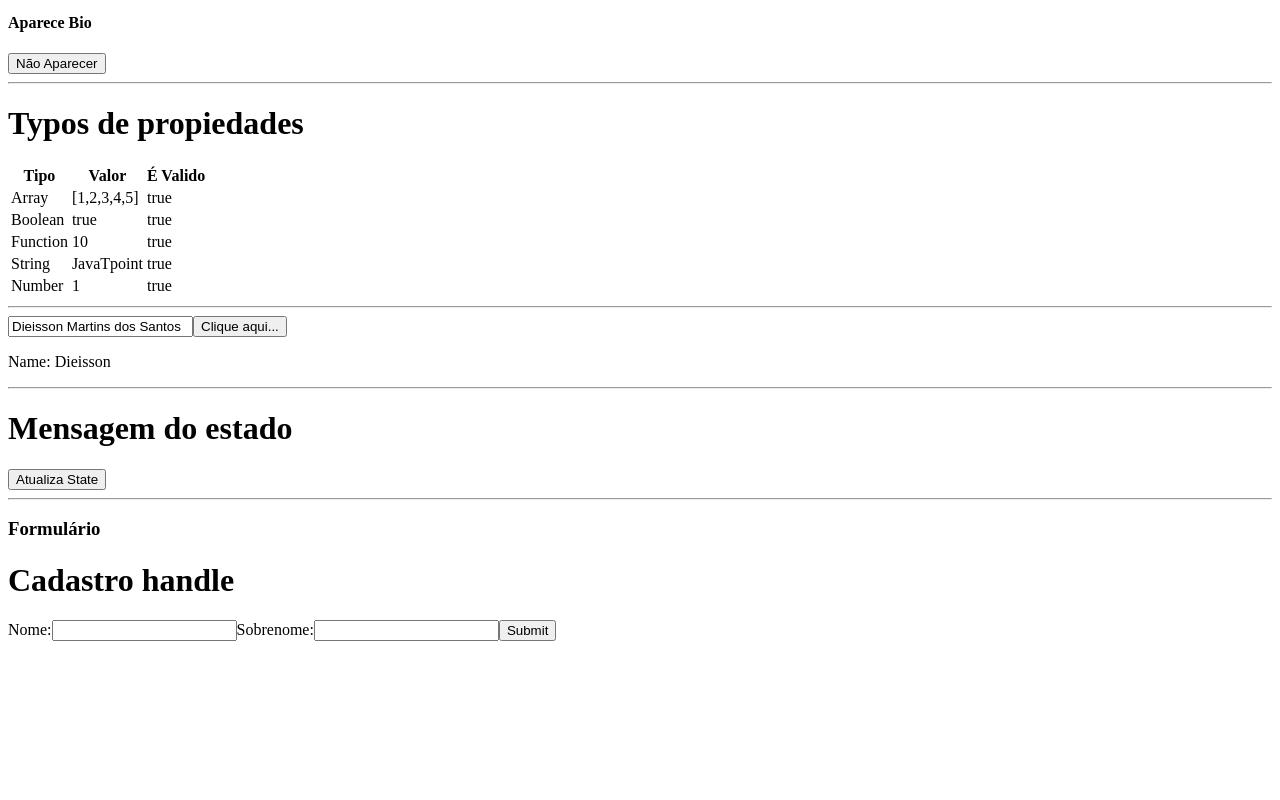
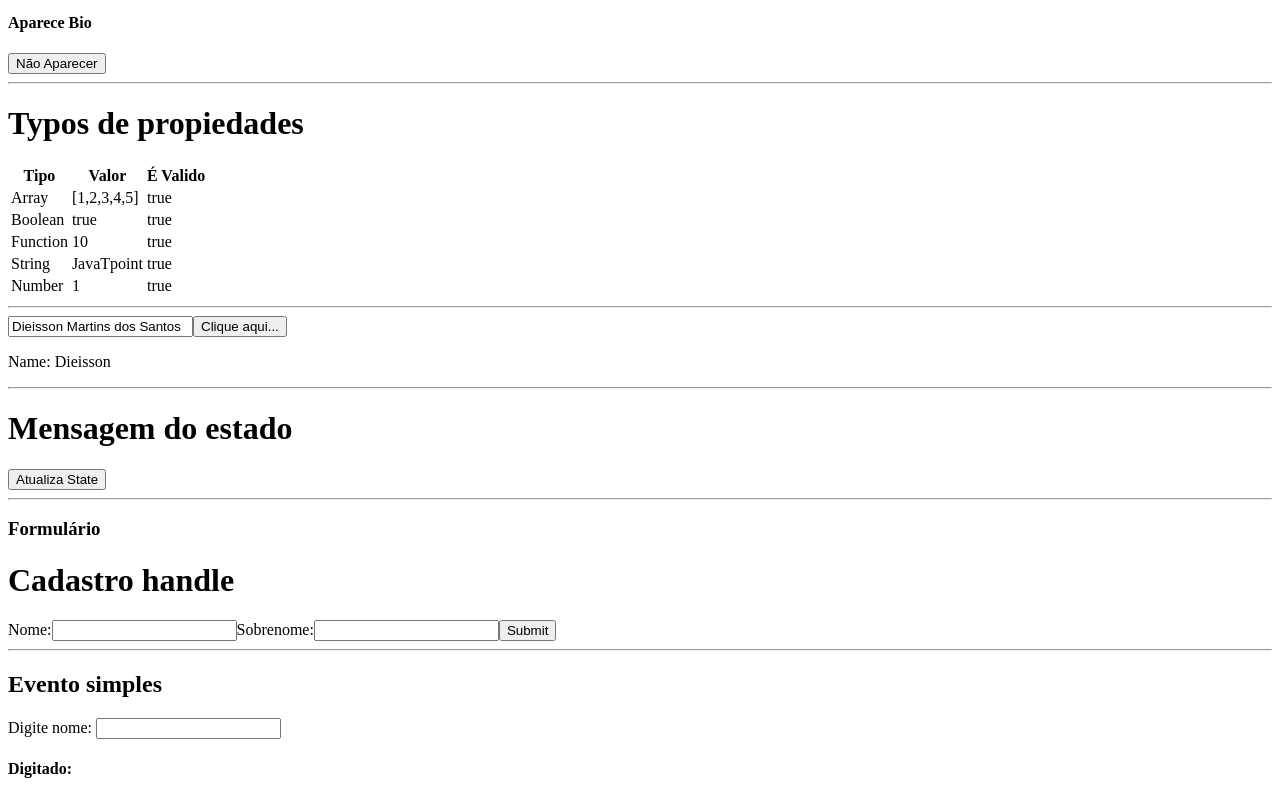
Before and after one commit to dieissonmartins/pitolo-reactjs, a React app: page / in a window 1280 px wide. Shown: the part 534-1334 px from the top of the page. Before the commit the page ends 1183 px from the top, so only its background shows below. Built offline with nearby package versions, Linux system fonts and the light colour scheme.

Commit message:
evento simples

```diff
--- a/App.js
+++ b/App.js
@@ -23,7 +23,8 @@ class App extends Component {
             ],
             clique: 'Dieisson Martins dos Santos',
             displayBio: true,
-            msg: "Mensagem do estado"
+            msg: "Mensagem do estado",
+            companyName: ''
         }
 
         this.toggleDisplayBio = this.toggleDisplayBio.bind(this);
@@ -56,6 +57,12 @@ class App extends Component {
     updateSubmit(event) {
         alert('Cadastro realizado com sucesso!');
         event.preventDefault();
+    }
+
+    changeText(event) {
+        this.setState({
+            companyName: event.target.value
+        });
     }
 
     render() {
@@ -113,6 +120,11 @@ class App extends Component {
                     </label>
                     <input type="submit" value="Submit"/>
                 </form>
+                <hr/>
+                <h2>Evento simples</h2>
+                <label htmlFor="name">Digite nome: </label>
+                <input type="text" id="companyName" onChange={this.changeText.bind(this)}/>
+                <h4>Digitado: {this.state.companyName}</h4>
             </div>
         );
     }
```
